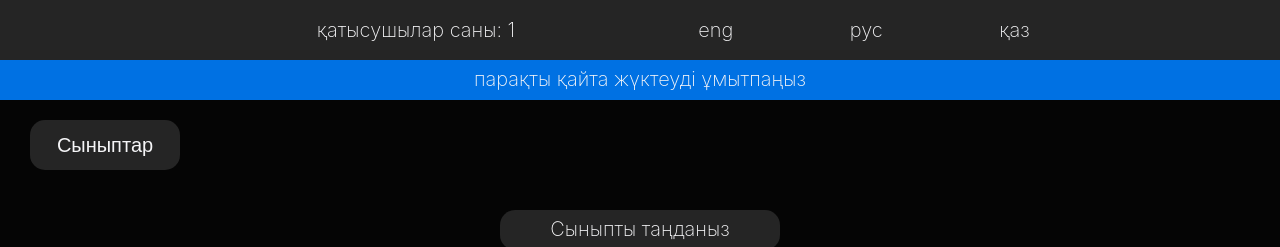
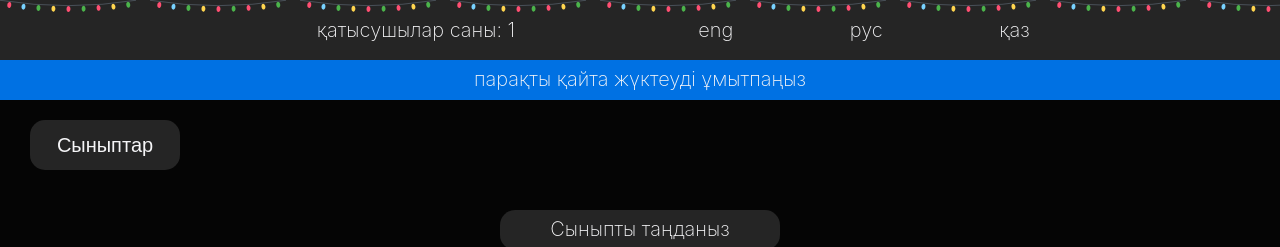
Before and after one commit to SyrymAbdikhan/mySite, a Flask app: page /home in a window 1280 px wide. Shown: the top 247 px of the page. Run offline with Flask 2, Linux system fonts and the light colour scheme; data comes from the database, SQL or seed files in the repository.

Commit message:
garlands added

```diff
--- a/templates/base.html
+++ b/templates/base.html
@@ -16,6 +16,11 @@
             --light-blue2: #0071e3;
             --light-green: #2dad67;
             --border-radius: 1.5rem;
+
+            --red: #FF4F72;
+            --green: #4BB34B;
+            --blue: #78D2FF;
+            --yellow: #FFD54F;
         }
 
         * {
@@ -42,6 +47,47 @@
             width: 100%;
             background: var(--dark-gray);
             min-height: 6rem;
+        }
+
+        .garlands {
+            display: flex;
+            width: 100%;
+            position: absolute;
+            flex-wrap: nowrap;
+            justify-content: space-around;
+            overflow: hidden;
+        }
+
+        svg {
+            min-width: 15rem;
+            height: 1.6rem;
+            fill: none;
+        }
+
+        svg .lamp {animation-play-state: running;}
+
+        .lamp {
+            --t: 2s;
+            animation-name: blink;
+            animation-duration: var(--t);
+            animation-iteration-count: infinite;
+            animation-timing-function: step-end;
+        }
+
+        .lamp:nth-child(1n) {animation-delay: calc(var(--t) / -4 * 3);}
+
+        .lamp:nth-child(2n) {  animation-delay: calc(var(--t) / -4 * 2);}
+
+        .lamp:nth-child(3n) {  animation-delay: calc(var(--t) / -4 * 1);}
+
+        .lamp:nth-child(4n) {  animation-delay: calc(var(--t) / -4 * 0);}
+
+        @keyframes blink {
+            0% {fill: var(--red)}
+            25% {fill: var(--yellow)}
+            50% {fill: var(--green)}
+            75% {fill: var(--blue)}
+            100% {fill: var(--red)}
         }
 
         .nav-container {
@@ -131,6 +177,29 @@
 </head>
 <body>
     <nav>
+        <div class="garlands">
+            {% for i in range(10) %}
+            <svg xmlns="http://www.w3.org/2000/svg">
+                <g clip-path="url(#clip0)">
+                    <path d="M11.15 5.64c-.41 1.6-1.58 2.59-2.62 2.22S7 5.9 7.4 4.32c.4-1.58 1.58-2.58 2.62-2.22 1.05.37 1.5 1.96 1.13 3.54z" class="lamp"></path>
+                    <path d="M25.37 7.25c-.33 1.6-1.44 2.66-2.5 2.34-1.04-.31-1.62-1.86-1.3-3.48.32-1.6 1.44-2.66 2.49-2.35 1.05.3 1.64 1.88 1.3 3.49z" class="lamp"></path>
+                    <path d="M40.4 8.31c-.13 1.64-1.17 2.82-2.27 2.62-1.1-.2-1.8-1.7-1.62-3.34.18-1.64 1.2-2.79 2.26-2.57 1.07.21 1.76 1.64 1.63 3.3z" class="lamp"></path>
+                    <path d="M55.39 8.86c-.06 1.65-.99 2.93-2.08 2.85-1.1-.09-1.92-1.49-1.84-3.14.08-1.65 1.01-2.92 2.08-2.84 1.07.08 1.9 1.48 1.84 3.13z" class="lamp"></path>
+                    <path d="M70.45 9.02c0 1.65-.91 2.96-2 2.94-1.1-.03-1.98-1.4-1.93-3.05.05-1.64.93-2.95 2-2.93 1.08.02 1.94 1.38 1.93 3.04z" class="lamp"></path>
+                    <path d="M85.54 8.6c.05 1.65-.81 3.05-1.9 3.08-1.1.02-2-1.31-2.02-2.94-.02-1.63.84-3.01 1.9-3.05 1.07-.03 1.97 1.26 2.02 2.91z" class="lamp"></path>
+                    <path d="M100.46 7.33c.32 1.61-.28 3.17-1.31 3.49-1.03.31-2.23-.79-2.48-2.41-.25-1.63.32-3.14 1.35-3.43 1.02-.29 2.13.74 2.44 2.35z" class="lamp"></path>
+                    <path d="M115.33 5.97c.36 1.6-.19 3.18-1.23 3.52s-2.17-.65-2.53-2.27c-.36-1.62.19-3.18 1.22-3.52 1.04-.35 2.16.66 2.54 2.27z" class="lamp"></path>
+                    <path d="M130.1 4.08c.43 1.59-.06 3.18-1.09 3.57-1.02.38-2.2-.6-2.62-2.18-.42-1.58.07-3.18 1.1-3.57 1.03-.39 2.2.59 2.62 2.18z" class="lamp"></path>
+                    <path d="M.33.33a432.52 432.52 0 00135.34 0" stroke="#555E69" stroke-width=".75" stroke-miterlimit="10" stroke-linecap="round"></path>
+                </g>
+                <defs>
+                    <clipPath id="clip0">
+                        <path fill="#fff" d="M0 0h136v11.96H0z"></path>
+                    </clipPath>
+                </defs>
+            </svg>
+            {% endfor %}
+        </div>
         <div class="nav-container">
             {% if i == 1 %}
             <div class="logo">
```
